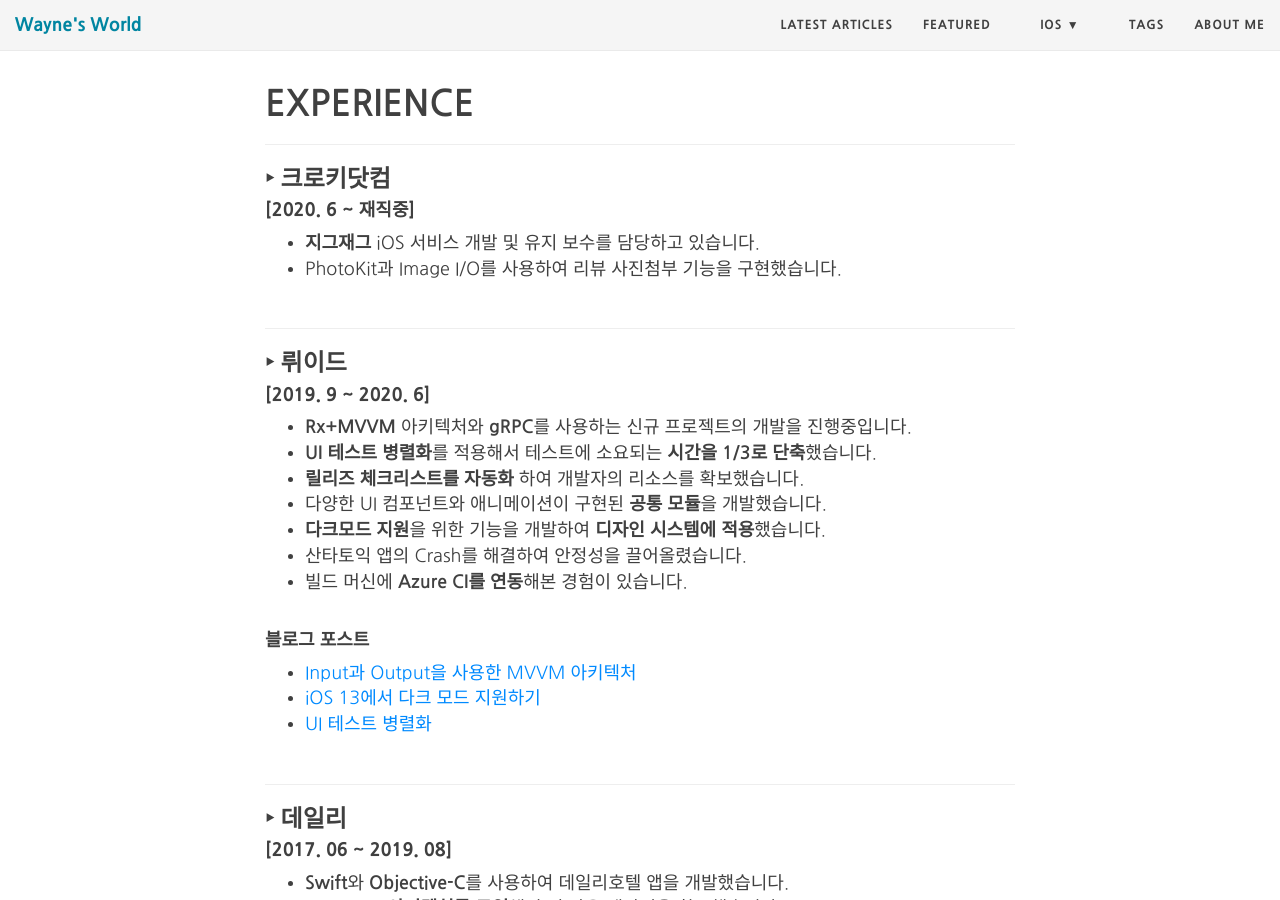
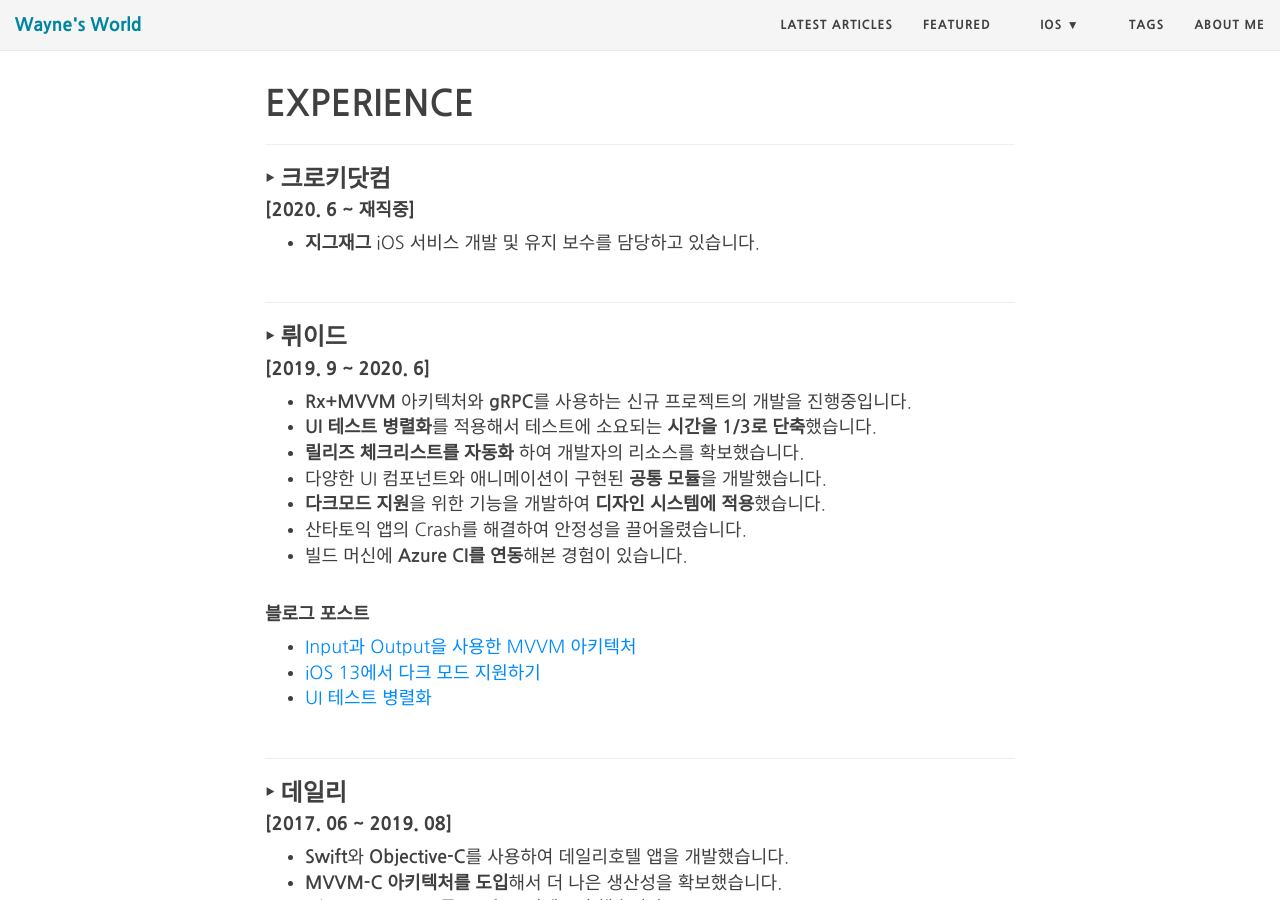
Before and after one commit to Mildwhale/mildwhale.github.io, a Jekyll site: the page built from aboutme.md, in a window 1280 px wide and 900 px high, scrolled down 716 px. Built offline with Jekyll 4.4.1, drawn with Linux system fonts in a browser that asks for light colours; nearby versions of some CDN libraries.

Commit message:
테스트

```diff
--- a/aboutme.md
+++ b/aboutme.md
@@ -18,7 +18,6 @@
 ### ‣ 크로키닷컴
 #### [2020. 6 ~ 재직중]
 - **지그재그** iOS 서비스 개발 및 유지 보수를 담당하고 있습니다.
-- PhotoKit과 Image I/O를 사용하여 리뷰 사진첨부 기능을 구현했습니다.
 <br/>
 
 ---
```
